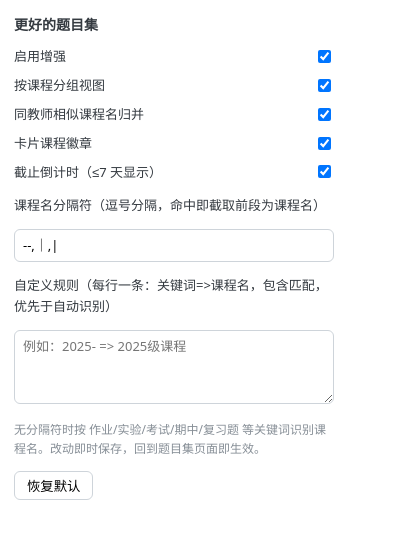
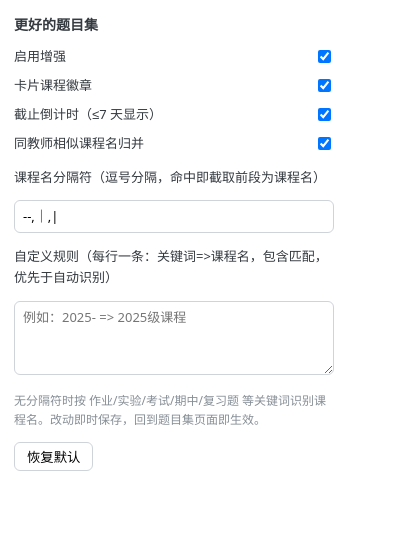
Before and after one commit to halfaradish/better-pta-problems, a browser extension: page extension/popup/popup.html in a window 400 px wide. Drawn offline with Linux system fonts and the light colour scheme.

Commit message:
feat: 弹窗适配设置迁移 v4
- 移除持久化的「分组视图」开关（列表/分组改为会话内 toggle）
- 保存时保留 settingsVersion 等非 UI 字段，避免抹掉迁移标记
- 修复徽章/倒计时复选框重复渲染的问题

```diff
--- a/extension/popup/popup.html
+++ b/extension/popup/popup.html
@@ -15,10 +15,9 @@
 <body>
   <h1>更好的题目集</h1>
   <label class="row">启用增强 <input type="checkbox" id="enabled"></label>
-  <label class="row">按课程分组视图 <input type="checkbox" id="grouped"></label>
-  <label class="row">同教师相似课程名归并 <input type="checkbox" id="mergeSimilar"></label>
   <label class="row">卡片课程徽章 <input type="checkbox" id="badge"></label>
   <label class="row">截止倒计时（≤7 天显示） <input type="checkbox" id="countdown"></label>
+  <label class="row">同教师相似课程名归并 <input type="checkbox" id="mergeSimilar"></label>
   <p>课程名分隔符（逗号分隔，命中即截取前段为课程名）</p>
   <input type="text" id="separators">
   <p>自定义规则（每行一条：关键词=&gt;课程名，包含匹配，优先于自动识别）</p>
--- a/extension/popup/popup.js
+++ b/extension/popup/popup.js
@@ -1,18 +1,26 @@
-const DEFAULTS = { enabled: true, grouped: true, badge: true, countdown: true, separators: '--,｜,|', rules: '', mergeSimilar: true };
+const DEFAULTS = { enabled: true, badge: true, countdown: true, separators: '--,｜,|', rules: '', mergeSimilar: true, settingsVersion: 0 };
 const $ = id => document.getElementById(id);
+let stored = { ...DEFAULTS };
 
 async function load() {
   const { settings } = await chrome.storage.sync.get({ settings: {} });
-  const s = { ...DEFAULTS, ...settings };
-  for (const k of ['enabled', 'grouped', 'badge', 'countdown', 'mergeSimilar']) $(k).checked = !!s[k];
-  $('separators').value = s.separators;
-  $('rules').value = s.rules || '';
+  stored = { ...DEFAULTS, ...settings };
+  // 与内容脚本一致的 v4 迁移：列表/分组改为按路由的会话内状态，不再持久化
+  if (!stored.settingsVersion || stored.settingsVersion < 4) {
+    delete stored.grouped;
+    stored.settingsVersion = 4;
+  }
+  for (const k of ['enabled', 'badge', 'countdown', 'mergeSimilar']) $(k).checked = !!stored[k];
+  $('separators').value = stored.separators;
+  $('rules').value = stored.rules || '';
 }
 
 function collect() {
+  // 保留 settingsVersion 等非 UI 字段，避免保存时把迁移标记抹掉
   return {
+    ...stored,
+    settingsVersion: Math.max(stored.settingsVersion || 0, 4),
     enabled: $('enabled').checked,
-    grouped: $('grouped').checked,
     badge: $('badge').checked,
     countdown: $('countdown').checked,
     mergeSimilar: $('mergeSimilar').checked,
@@ -25,7 +33,7 @@ function save() {
   chrome.storage.sync.set({ settings: collect() });
 }
 
-for (const k of ['enabled', 'grouped', 'badge', 'countdown', 'mergeSimilar']) $(k).addEventListener('change', save);
+for (const k of ['enabled', 'badge', 'countdown', 'mergeSimilar']) $(k).addEventListener('change', save);
 $('separators').addEventListener('input', save);
 $('rules').addEventListener('input', save);
 $('reset').addEventListener('click', async () => {
```
